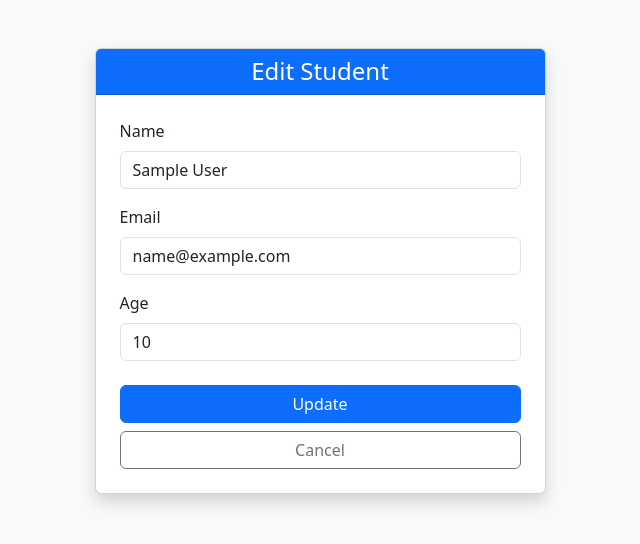
After one commit to codebymubashir/Node-js, a Node server app: page /update/student/600000000000000000000001 in a window 1280 px wide. The commit adds this page. Shown: the top 544 px of the page, without its empty margins (320-960 px from the left). Run offline with Node 20, Linux system fonts and the light colour scheme; tables that the repository leaves empty hold one stand-in row (values such as "Sample post"); some libraries are stand-ins or nearby versions.

Commit message:
crud in mongodb via UI

```diff
--- a/Expressjs/Mongoose-with-mongodb/mongoose-crud-with-ui/package.json
+++ b/Expressjs/Mongoose-with-mongodb/mongoose-crud-with-ui/package.json
@@ -12,6 +12,7 @@
   "dependencies": {
     "ejs": "^7.0.2",
     "express": "^5.3.0",
+    "method-override": "^3.0.0",
     "mongodb": "^7.9.1",
     "mongoose": "^9.12.3"
   }
--- a/Expressjs/Mongoose-with-mongodb/mongoose-crud-with-ui/server.js
+++ b/Expressjs/Mongoose-with-mongodb/mongoose-crud-with-ui/server.js
@@ -1,24 +1,56 @@
-import express from 'express'
-import mongoose from 'mongoose'
-import StudentModel from './model/studentmodel.js'
-const app = express()
-app.set("view engine","ejs")
-app.use(express.urlencoded({extended:true}))
+import express from "express";
+import mongoose from "mongoose";
+import StudentModel from "./model/studentmodel.js";
+import methodOverride from 'method-override'
+
+const app = express();
+app.set("view engine", "ejs");
+app.use(express.urlencoded({ extended: true }));
+app.use(express.json());
+app.use(methodOverride("_method"));
+
 
 await mongoose.connect("mongodb://localhost:27017/School");
 console.log("MongoDB connected");
 
-app.get("/",(req,res)=>{
-    res.render("form")
-})
+app.get("/", (req, res) => {
+  res.render("form");
+});
 
-app.post("/add-student",async(req,res)=>{
-    const students = await StudentModel.create(req.body)
-    console.log(students);
+app.post("/add-student", async (req, res) => {
+  const student = await StudentModel.create(req.body);
+  console.log(student);
+  res.redirect("/students");
+});
 
-    const users = await StudentModel.find();
-    res.render("data",{users})
+
+app.get("/students", async (req, res) => {
+  const users = await StudentModel.find();
+  res.render("data", { users });
+});
+
+
+app.get("/update/student/:id", async (req, res) => {
+  const student = await StudentModel.findById(req.params.id);
+  res.render("edit", { student });
+});
+
+
+app.post("/update/student/:id", async (req, res) => {
+  const id = req.params.id;
+  console.log(id);
+  await StudentModel.findByIdAndUpdate(id, { ...req.body }, { new: true });
+  res.redirect("/students");
+});
+
+app.delete("/delete/student/:id",async(req,res)=>{
+    const id = req.params.id
+    console.log(id);
+
+    await StudentModel.findByIdAndDelete(req.params.id)
+    res.redirect("/students")
 
 })
 
-app.listen(3322)
+
+app.listen(3322);
--- /dev/null
+++ b/Expressjs/Mongoose-with-mongodb/mongoose-crud-with-ui/views/edit.ejs
@@ -0,0 +1,56 @@
+<!DOCTYPE html>
+<html lang="en">
+  <head>
+    <meta charset="UTF-8" />
+    <meta name="viewport" content="width=device-width, initial-scale=1.0" />
+    <title>Edit Student</title>
+    <link href="https://cdn.jsdelivr.net/npm/bootstrap@5.3.3/dist/css/bootstrap.min.css" rel="stylesheet" />
+  </head>
+  <body class="bg-light">
+
+    <div class="container mt-5">
+      <div class="row justify-content-center">
+        <div class="col-md-6 col-lg-5">
+
+          <div class="card shadow">
+            <div class="card-header bg-primary text-white text-center">
+              <h4 class="mb-0">Edit Student</h4>
+            </div>
+
+            <div class="card-body p-4">
+              <form id="editForm" method="post">
+
+                <div class="mb-3">
+                  <label for="name" class="form-label">Name</label>
+                  <input type="text" class="form-control" id="name" name="name"
+                         value="<%= student.name %>" required />
+                </div>
+
+                <div class="mb-3">
+                  <label for="email" class="form-label">Email</label>
+                  <input type="email" class="form-control" id="email" name="email"
+                         value="<%= student.email %>" />
+                </div>
+
+                <div class="mb-4">
+                  <label for="age" class="form-label">Age</label>
+                  <input type="number" class="form-control" id="age" name="age"
+                         value="<%= student.age %>" />
+                </div>
+
+                <div class="d-grid gap-2">
+                  <button type="submit" class="btn btn-primary">Update</button>
+                  <a href="/" class="btn btn-outline-secondary">Cancel</a>
+                </div>
+
+              </form>
+            </div>
+          </div>
+
+        </div>
+      </div>
+    </div>
+
+    <script src="https://cdn.jsdelivr.net/npm/bootstrap@5.3.3/dist/js/bootstrap.bundle.min.js"></script>
+  </body>
+</html>
--- a/Expressjs/Mongoose-with-mongodb/mongoose-crud-with-ui/views/form.ejs
+++ b/Expressjs/Mongoose-with-mongodb/mongoose-crud-with-ui/views/form.ejs
@@ -14,7 +14,7 @@
       <form action="/add-student" method="post" class="row g-3">
         <div class="col-md-6">
           <label for="name" class="form-label">Name</label>
-          <input type="text" class="form-control" id="name" name="name" required />
+          <input type="text" class="form-control" id="name" name="name"  required />
         </div>
 
 
```
Also changed, not shown: Expressjs/Mongoose-with-mongodb/mongoose-crud-with-ui/views/data.ejs (+8 -0 lines), Expressjs/Mongoose-with-mongodb/mongoose-crud-with-ui/views/update-student.ejs (added, +22 -0 lines), 1 other file.
